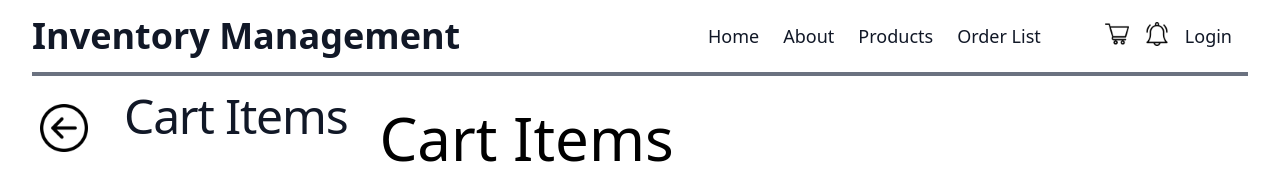
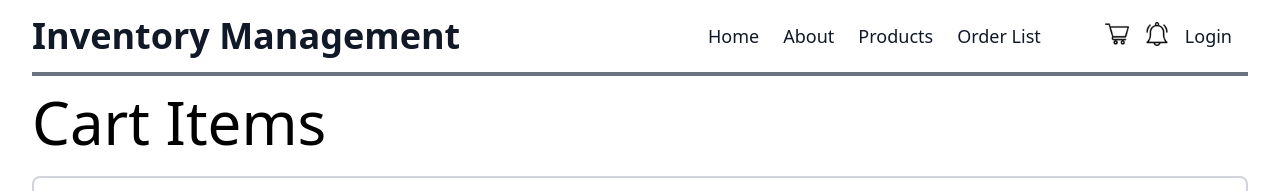
Before and after one commit to abhijivani3001/SSIP-Inventory-Management-2023, a React (Create React App) app in the folder frontend/: page /cart in a window 1280 px wide. Shown: the top 191 px of the page. Built offline with nearby package versions, Linux system fonts and the light colour scheme; grey boxes are pictures that could not be loaded.

Commit message:
cartitems

```diff
--- a/frontend/src/pages/CartItems.jsx
+++ b/frontend/src/pages/CartItems.jsx
@@ -1,16 +1,11 @@
 import React, { useState } from 'react';
-import backButton from '../resources/back-button.png';
 import CartItem from '../components/CartItem';
 
 const CartItems = () => {
   const [value, setValue] = useState(12);
   return (
-    <div className='flex flex-col mt-4'>
-      <div className='flex ml-10'>
-        <img src={backButton} alt="arrow" className='mr-9 w-12 h-12 mt-3' />
-        <h1 className='text-5xl font-light tracking-tight text-gray-900'>Cart Items</h1>
-        <div className='mx-8 mt-4'>
-          <div>
+    <div className='mx-8 mt-4'>
+      <div>
         <h1 className='text-6xl font-light'>Cart Items</h1>
       </div>
 
@@ -22,12 +17,7 @@ const CartItems = () => {
         <CartItem value={value} />
       </div>
     </div>
-
-    </div>
-    </div>
-
   );
 };
 
-
 export default CartItems;
```
